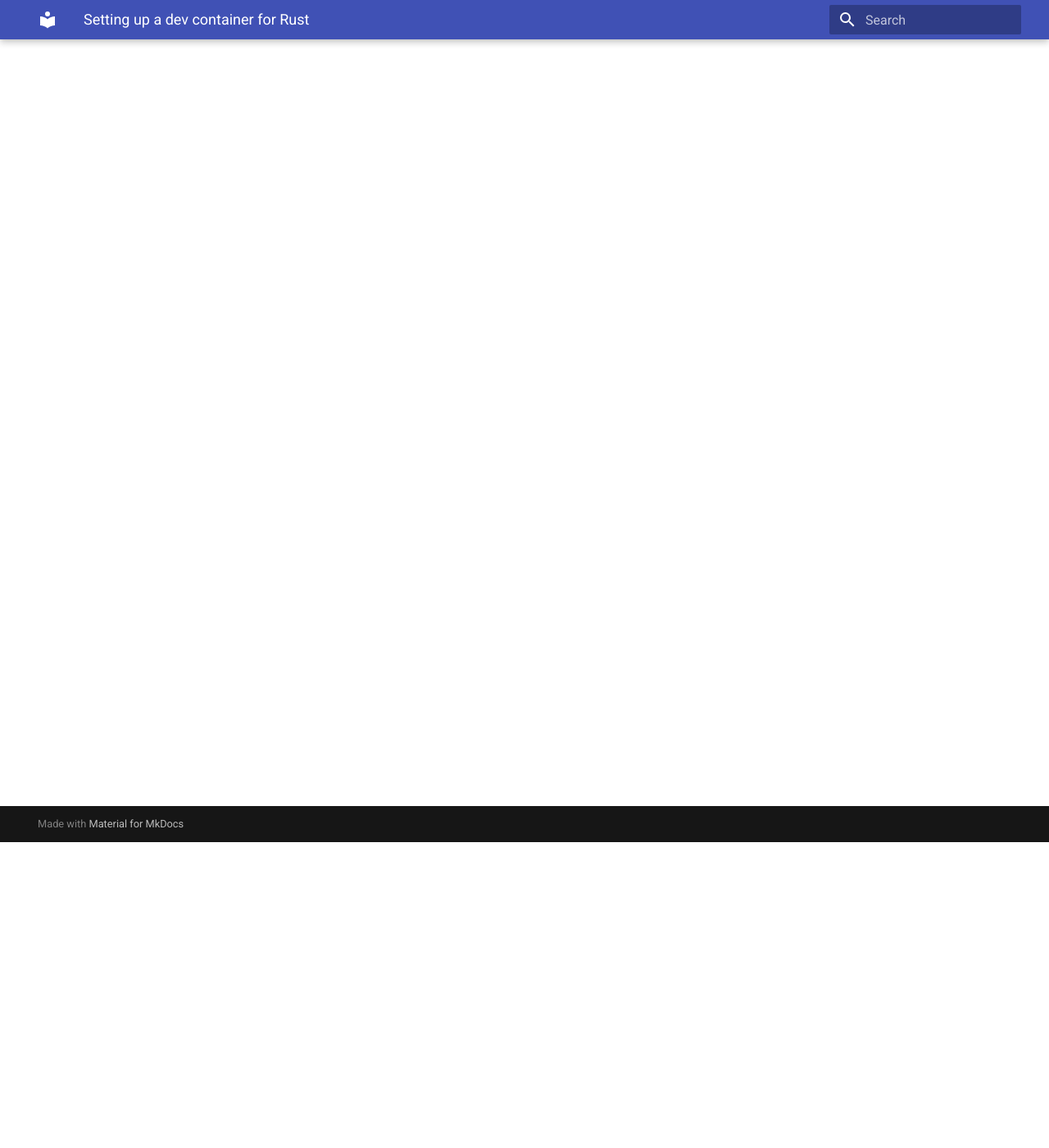
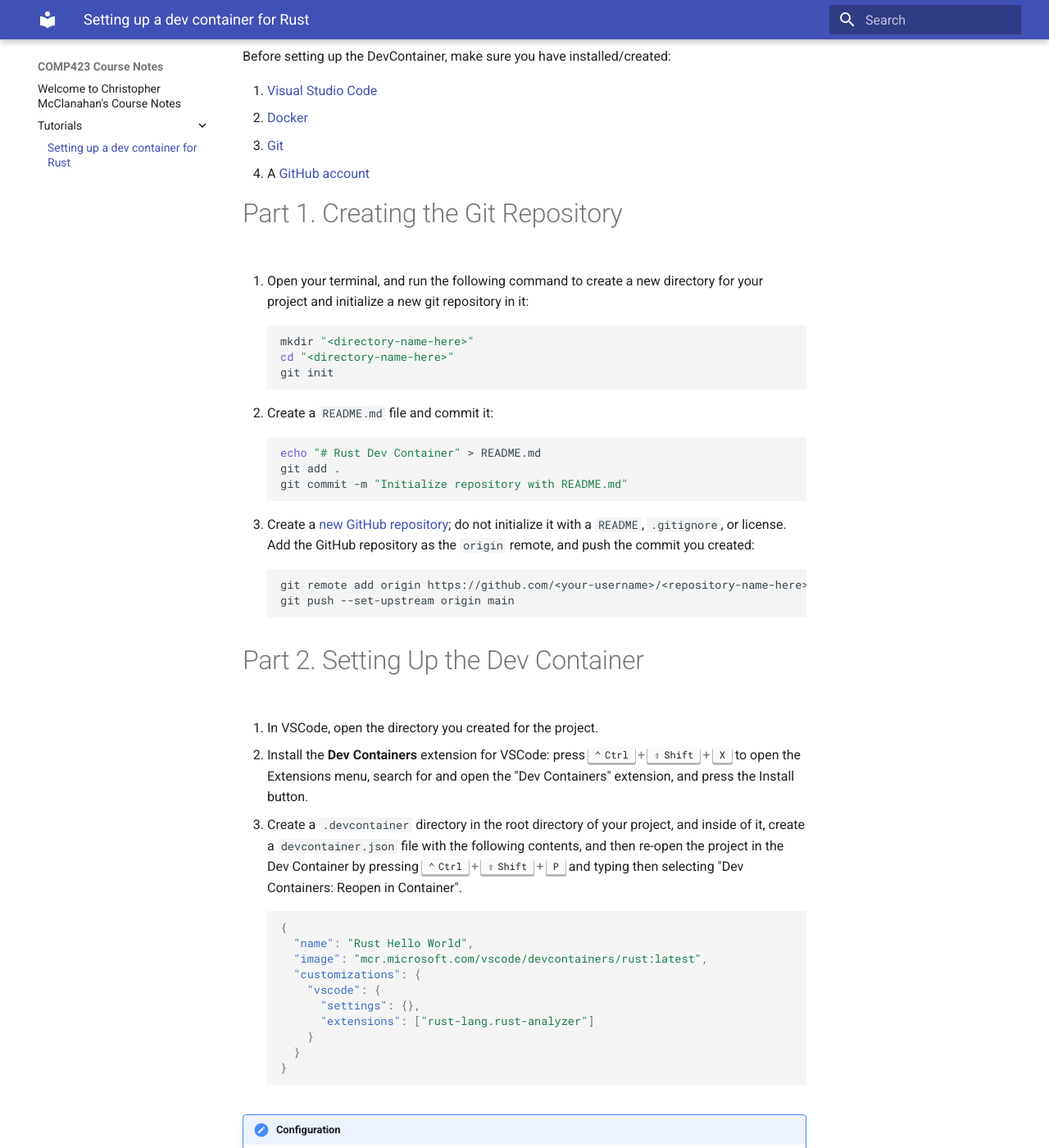
Before and after one commit to chrmccl/comp423-course-notes, an MkDocs documentation site: the page built from docs/tutorials/rust-setup.md, in a window 1280 px wide and 1400 px high, scrolled down 373 px. Shown: the whole window at 82% size. Built offline with MkDocs 1.6.1 and Material for MkDocs 9.7.7, drawn with Linux system fonts in a browser that asks for light colours; some of the changed text lies outside the part shown.

Commit message:
create tutorial

````diff
--- a/docs/tutorials/rust-setup.md
+++ b/docs/tutorials/rust-setup.md
@@ -2,3 +2,103 @@
 
 * Primary author: [Christopher McClanahan](https://github.com/chrmccl)
 * Reviewer: [Jacob Dang](https://github.com/jacobdang207)
+
+This tutorial will demonstrate how to set up a Rust Dev Container utilizing Visual Studio Code stored on a GitHub repository, and takes reference from [the MkDocs tutorial](https://comp423-25s.github.io/resources/MkDocs/tutorial) and the [Cargo documentation](https://doc.rust-lang.org/cargo/guide/creating-a-new-project.html).
+
+# Prerequisites
+
+Before setting up the DevContainer, make sure you have installed/created:
+
+1. [Visual Studio Code](https://code.visualstudio.com/)
+2. [Docker](https://www.docker.com/products/docker-desktop/)
+3. [Git](https://git-scm.com/)
+4. A [GitHub account](https://github.com/)
+
+# Part 1. Creating the Git Repository
+
+1. Open your terminal, and run the following command to create a new directory for your project and initialize a new git repository in it:
+``` bash
+mkdir "<directory-name-here>"
+cd "<directory-name-here>"
+git init
+```
+
+2. Create a `README.md` file and commit it:
+``` bash
+echo "# Rust Dev Container" > README.md
+git add .
+git commit -m "Initialize repository with README.md"
+```
+
+3. Create a [new GitHub repository](https://github.com/new); do not initialize it with a `README`, `.gitignore`, or license. Add the GitHub repository as the `origin` remote, and push the commit you created:
+``` bash
+git remote add origin https://github.com/<your-username>/<repository-name-here>
+git push --set-upstream origin main
+```
+
+# Part 2. Setting Up the Dev Container
+
+1. In VSCode, open the directory you created for the project.
+
+2. Install the **Dev Containers** extension for VSCode: press ++ctrl+shift+x++ to open the Extensions menu, search for and open the "Dev Containers" extension, and press the Install button.
+
+3. Create a `.devcontainer` directory in the root directory of your project, and inside of it, create a `devcontainer.json` file with the following contents, and then re-open the project in the Dev Container by pressing ++ctrl+shift+p++ and typing then selecting "Dev Containers: Reopen in Container".
+``` json
+{
+  "name": "Rust Hello World",
+  "image": "mcr.microsoft.com/vscode/devcontainers/rust:latest",
+  "customizations": {
+    "vscode": {
+      "settings": {},
+      "extensions": ["rust-lang.rust-analyzer"]
+    }
+  }
+}
+```
+
+!!! Configuration
+
+    In the `devcontainer.json` file, `image` tells VSCode to install a Microsoft-created image containing a Rust development environment, and `extensions` ensures that the `rust-analyzer` extension is automatically installed in VSCode.
+
+# Part 3. Creating a New Project
+
+1. First, check to make sure the Dev Container has installed a recent version of Rust: press ++ctrl+shift+grave++ to open a terminal, and run `rustc --version` to print the installed version of Rust. It should be the latest version, which as of now is `1.83.0`.
+
+2. In order to create a new Rust project, run `cargo init --vcs none` in the root directory of your Dev Container. This will create a `Cargo.toml` file, which contains metadata and dependencies for your project, and a `src/main.rs` file, which will initially contain the following:
+``` rust
+fn main() {
+    println!("Hello, world!");
+}
+```
+
+3. If you want to change the name of your program, you can change the `name` field within `Cargo.toml`.
+
+# Part 4. Creating a Basic Program
+
+1. For our example, we will replace `"Hello, world!"` in `src/main.rs` with `"Hello COMP423"`, which should now contain:
+``` rust
+fn main() {
+    println!("Hello COMP423");
+}
+```
+
+2. In order to compile and run our program, we execute `cargo run`, this should output:
+```
+Hello COMP423
+```
+
+3. If we want to compile our program but not run it, we execute `cargo build`. This will build our project into an executable found under the `target/` directory. Compared to `cargo build`, `cargo run` will also run the target executable. In comparision with `gcc`, `cargo build` is to `rustc` as `make` is to `gcc`.
+
+# Part 5. Commit and Push Our Changes
+
+1. In order to commit and push our changes to GitHub, execute the following:
+``` bash
+git add .
+git commit -m 'Create hello COMP423 program'
+git push origin main
+```
+!!! Tip
+
+    Since `cargo init` automatically creates a `.gitignore` file, we can stage our changes simply by running `git add .` without worrying about accidentially committing output files.
+
+# Conclusion
--- a/mkdocs.yml
+++ b/mkdocs.yml
@@ -11,3 +11,4 @@
   - pymdownx.superfences
   - admonition
   - pymdownx.details
+  - pymdownx.keys
````
